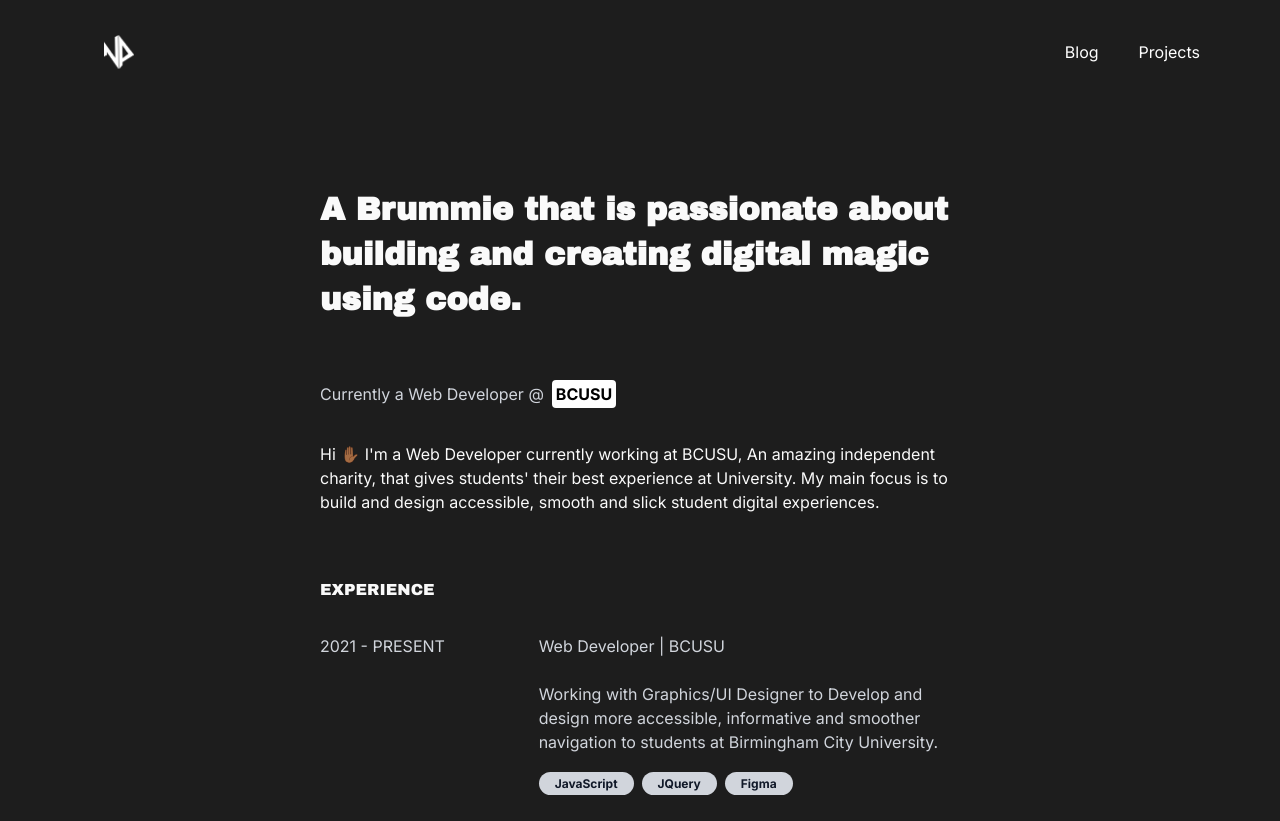
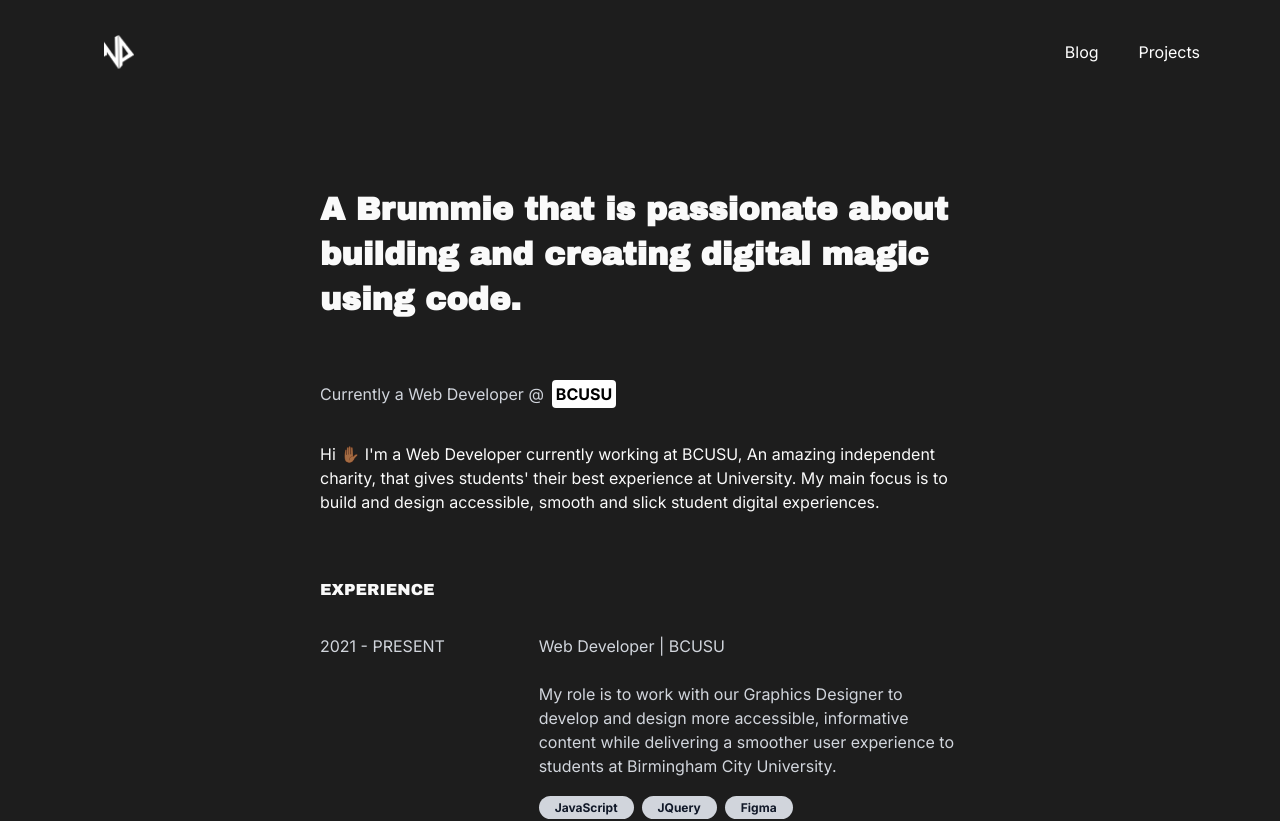
Before and after one commit to Nathan-47/np-v4, a Next.js app: page / in a window 1280 px wide. Shown: the top 821 px of the page. Built offline with nearby package versions, Linux system fonts and the light colour scheme.

Commit message:
fix: added CV/resume to link and improved work experience copy

```diff
--- a/app/page.tsx
+++ b/app/page.tsx
@@ -44,9 +44,7 @@ export default function Home() {
               <p>Web Developer | BCUSU</p>
               <br />
               <p className="mb-4">
-                Working with Graphics/UI Designer to Develop and design more
-                accessible, informative and smoother navigation to students at
-                Birmingham City University.
+              My role is to work with our Graphics Designer to develop and design more accessible, informative content while delivering a smoother user experience to students at Birmingham City University.
               </p>
               <span className="rounded-full bg-gray-300 text-gray-900 m-auto mr-2 pr-4 pl-4 p-1 text-xs font-bold">
                 JavaScript
@@ -61,7 +59,7 @@ export default function Home() {
           </div>
 
           <Link
-            href=""
+            href="/nathan_parchment_CV.pdf"
             target="_blank"
             rel="noopener noreferrer"
             aria-label="View Nathan's resume (opens in new tab)"
```
